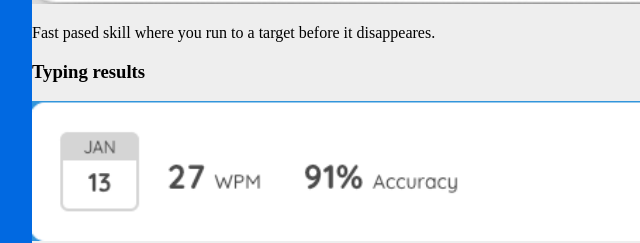
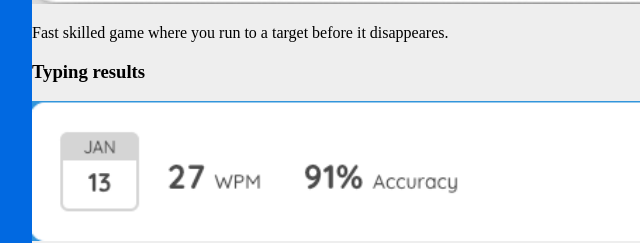
Before and after one commit to OlierDelaney/ECSportfolio, a plain HTML site: page ECS/index.html in a window 1280 px wide. Shown: the part 2542-2785 px from the top of the page, 128-768 px from the left. Drawn offline with Linux system fonts and the light colour scheme.

Commit message:
Update index.html

```diff
--- a/ECS/index.html
+++ b/ECS/index.html
@@ -23,7 +23,7 @@
 	  <p> Interactive game where you can draw shapes.</p>
 	  <h3> Shape Game </h3>
 	  <img src="../images/shapegame.png" alt="Shapegame" width="960" >
-	  <p> Fast pased skill where you run to a target before it disappeares. </p>
+	  <p> Fast skilled game where you run to a target before it disappeares. </p>
 	  <h3> Typing results </h3>
 	   <img src="../images/typing.png" alt="Typing Test" width="960" >
 	   <h3> Coding Projects </h3>
```
